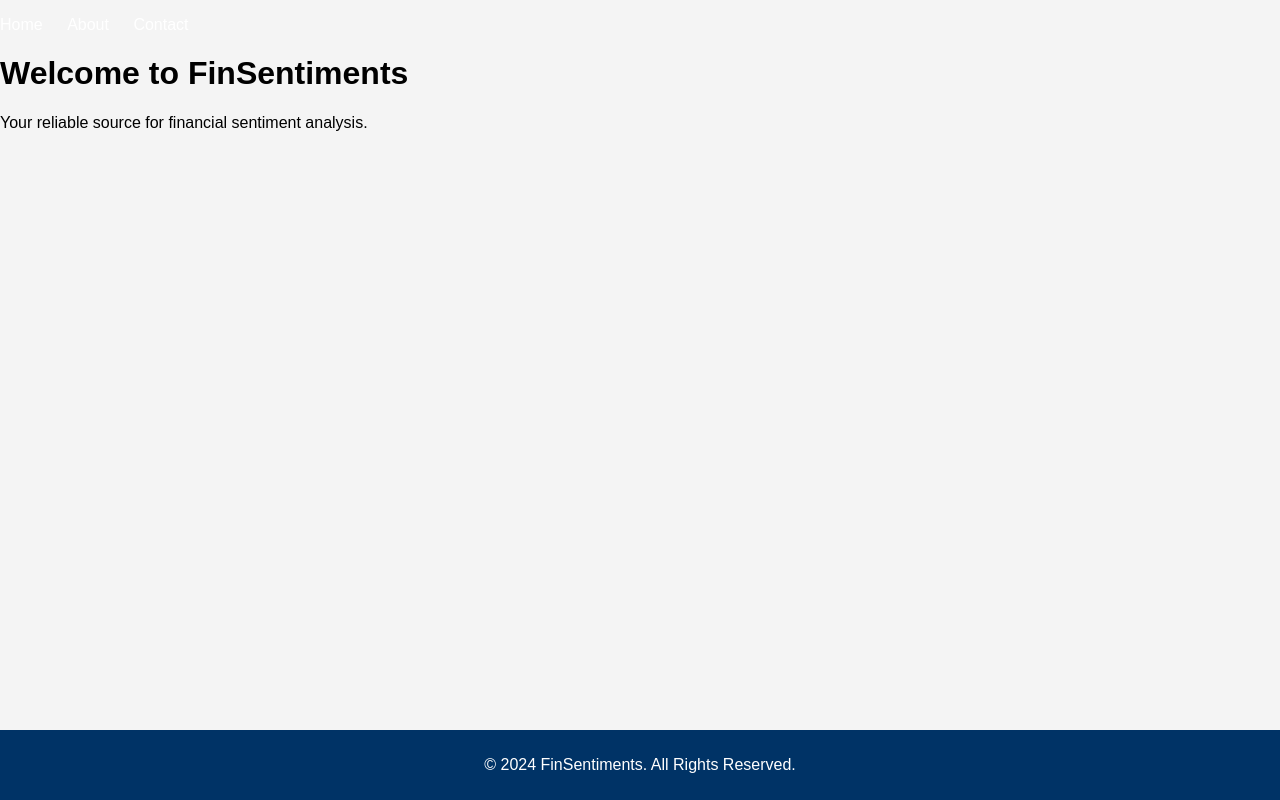
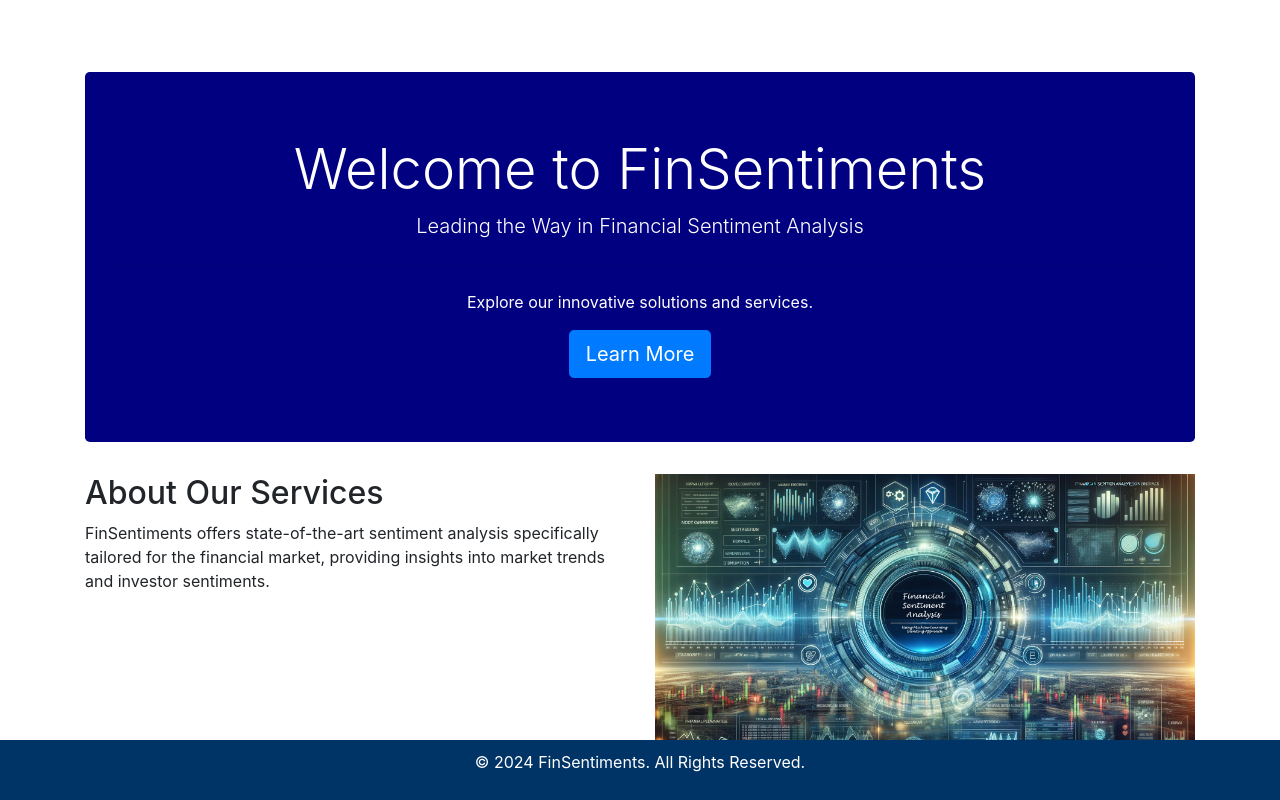
Before and after one commit to RimshaKanwal0/finSentiments, a Django app: template frontend/templates/frontend/home.html in a window 1280 px wide. Run offline with Django 5.2, Linux system fonts and the light colour scheme; the template is opened without the code that fills it, so the values that code supplies are empty; some libraries are stand-ins or nearby versions.

Commit message:
Improvements made to the website.

```diff
--- a/base/templates/base/includes/footer.html
+++ b/base/templates/base/includes/footer.html
@@ -1,3 +1,9 @@
+<!-- Bootstrap JS and its dependencies -->
+    <script src="https://code.jquery.com/jquery-3.5.1.slim.min.js"></script>
+    <script src="https://cdn.jsdelivr.net/npm/@popperjs/core@2.5.2/dist/umd/popper.min.js"></script>
+    <script src="https://stackpath.bootstrapcdn.com/bootstrap/4.5.2/js/bootstrap.min.js"></script>
+
+
 <footer>
     <p>© 2024 FinSentiments. All Rights Reserved.</p>
 </footer>
--- a/base/templates/base/includes/header.html
+++ b/base/templates/base/includes/header.html
@@ -6,4 +6,6 @@
     <title>FinSentiments</title>
     {% load static %}
     <link rel="stylesheet" href="{% static 'css/style.css' %}">
+    <link rel="stylesheet" href="https://stackpath.bootstrapcdn.com/bootstrap/4.5.2/css/bootstrap.min.css">
+
 </head>
--- a/base/templates/base/includes/navbar.html
+++ b/base/templates/base/includes/navbar.html
@@ -1,7 +1,6 @@
 <nav>
     <ul>
         <li><a href="{% url 'frontend:home' %}">Home</a></li>
-        <li><a href="{% url 'frontend:about' %}">About</a></li>
         <li><a href="{% url 'frontend:contact' %}">Contact</a></li>
         <!-- Add other navigation links as needed -->
     </ul>
--- a/finSentiments/settings.py
+++ b/finSentiments/settings.py
@@ -130,6 +130,11 @@ USE_TZ = True
 
 STATIC_URL = 'static/'
 
+# Add STATICFILES_DIRS only if your static files are outside any apps
+STATICFILES_DIRS = [
+    os.path.join(BASE_DIR, 'static'),
+]
+
 # Default primary key field type
 # https://docs.djangoproject.com/en/5.0/ref/settings/#default-auto-field
 
--- a/frontend/templates/frontend/home.html
+++ b/frontend/templates/frontend/home.html
@@ -1,9 +1,26 @@
 {% extends 'base/base.html' %}
+{% load static %}
 
 {% block content %}
-<div class="home-content">
-    <h1>Welcome to FinSentiments</h1>
-    <p>Your reliable source for financial sentiment analysis.</p>
-    <!-- Additional content for the home page -->
+<div class="container mt-5">
+    <div class="jumbotron text-center" style="background-color: #000080; color: white;">
+        <h1 class="display-4">Welcome to FinSentiments</h1>
+        <p class="lead">Leading the Way in Financial Sentiment Analysis</p>
+        <hr class="my-4">
+        <p>Explore our innovative solutions and services.</p>
+        <a class="btn btn-primary btn-lg" href="#" role="button">Learn More</a>
+    </div>
+
+    <div class="row">
+        <div class="col-md-6">
+            <h2>About Our Services</h2>
+            <p>FinSentiments offers state-of-the-art sentiment analysis specifically tailored for the financial market, providing insights into market trends and investor sentiments.</p>
+        </div>
+        <div class="col-md-6">
+            <img src="{% static 'images/finSentiment.png' %}" class="img-fluid" alt="Financial Analysis">
+        </div>
+    </div>
+
+    <!-- Additional sections or features -->
 </div>
 {% endblock %}
```
Also changed, not shown: base/static/css/style.css (line endings or trailing spaces), static/images/finSentiment.png (added).
